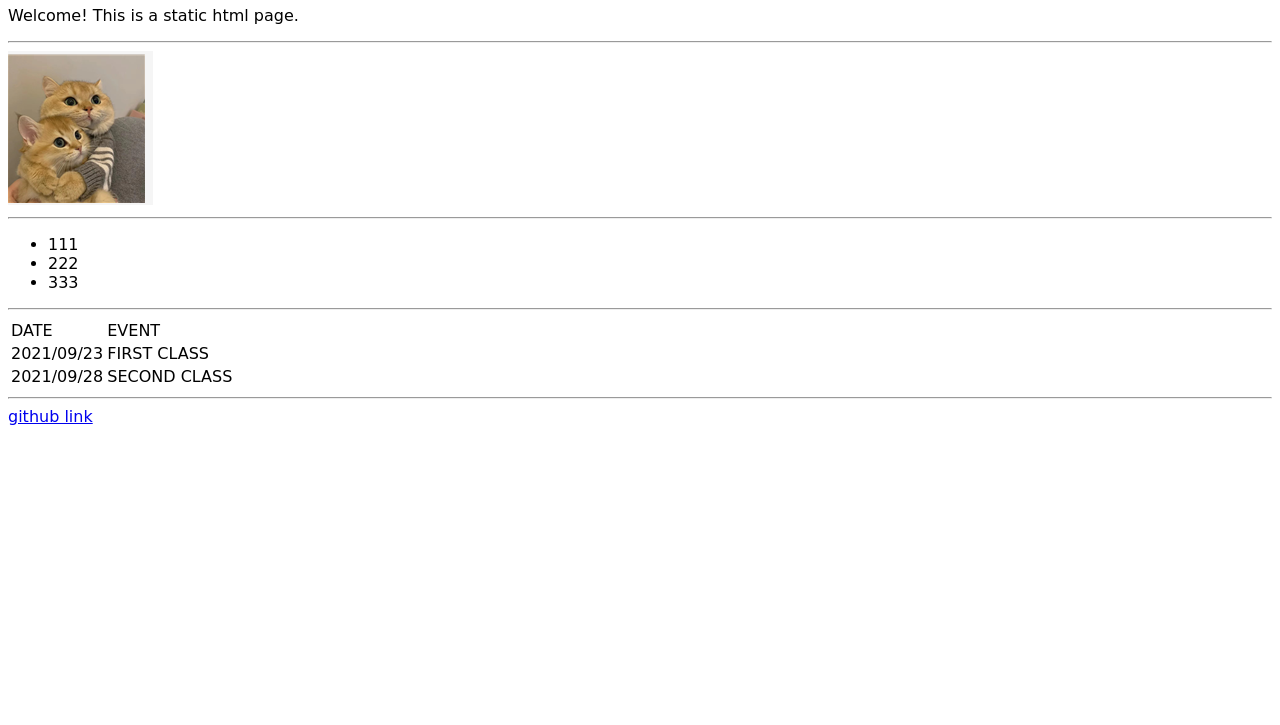
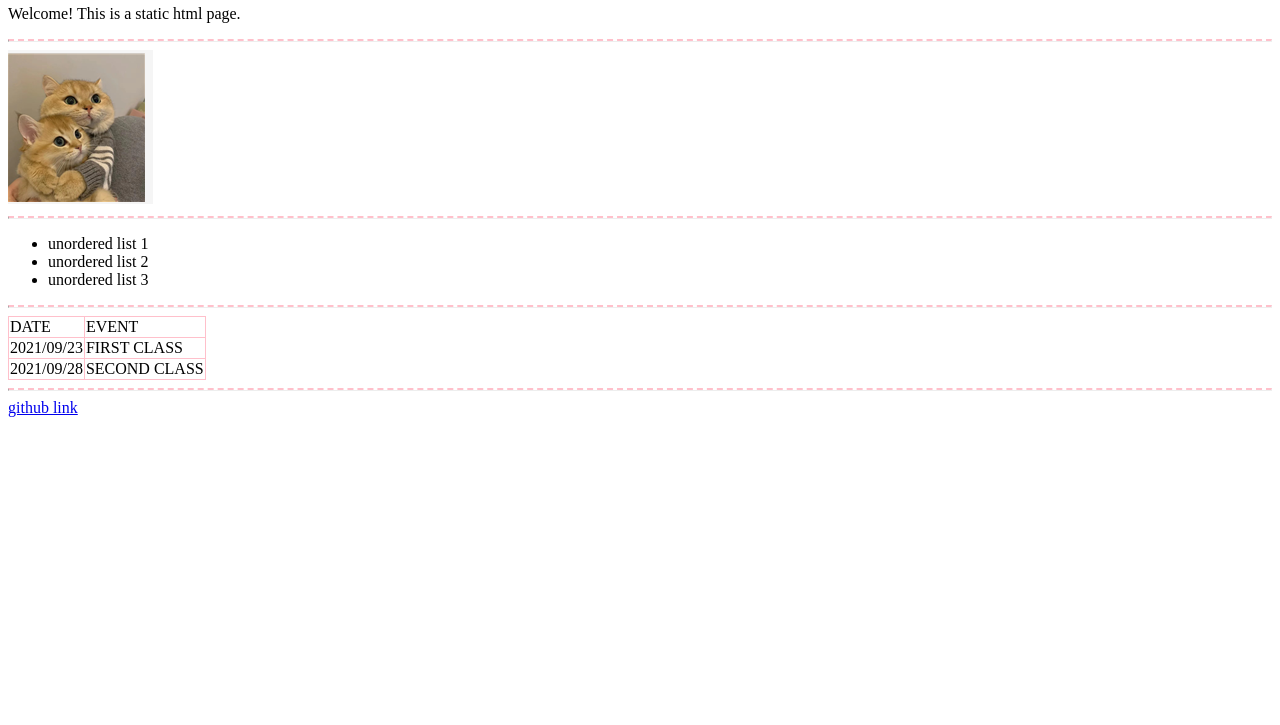
Before and after one commit to GnahcihsUil/cs291as, a plain HTML site: page index.html in a window 1280 px wide. Shown: the part 75-800 px from the top of the page. Drawn offline with Linux system fonts and the light colour scheme.

Commit message:
make changes to css

```diff
--- a/index.css
+++ b/index.css
@@ -1,3 +1,10 @@
-body {
-	font-family: 'Merienda', cursive;
+hr {
+	border-top: 2px dashed pink;
 }
+
+table, td {
+  border: 1px solid pink;
+  border-collapse: collapse;
+}
+
+tr:hover {background-color: pink;}
--- a/index.html
+++ b/index.html
@@ -12,9 +12,9 @@
 <img src="img01.png">
 <hr>
 <ul>
-  <li>111</li>
-  <li>222</li>
-  <li>333</li>
+  <li>unordered list 1</li>
+  <li>unordered list 2</li>
+  <li>unordered list 3</li>
 </ul>
 
 <hr>
```
